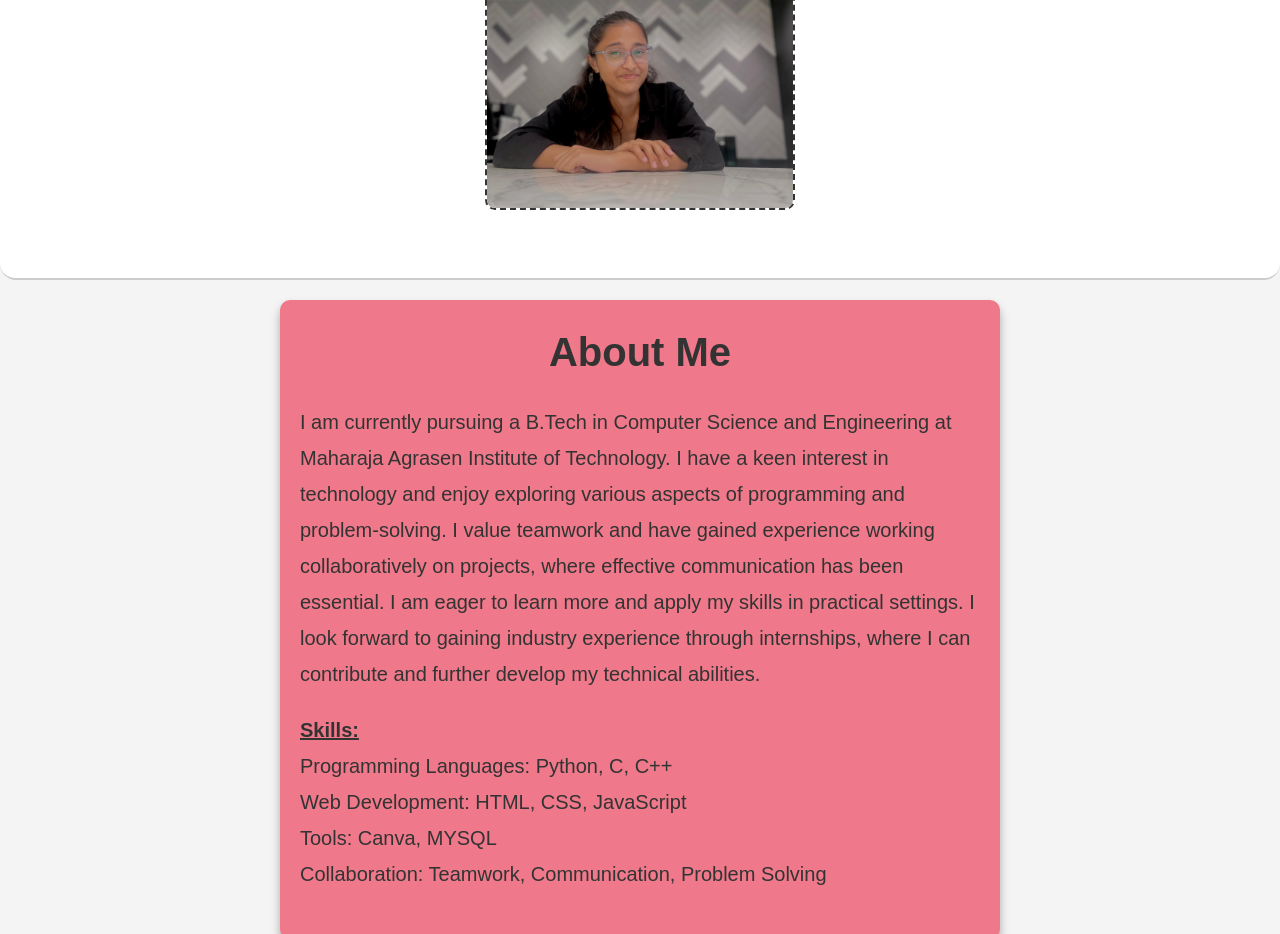
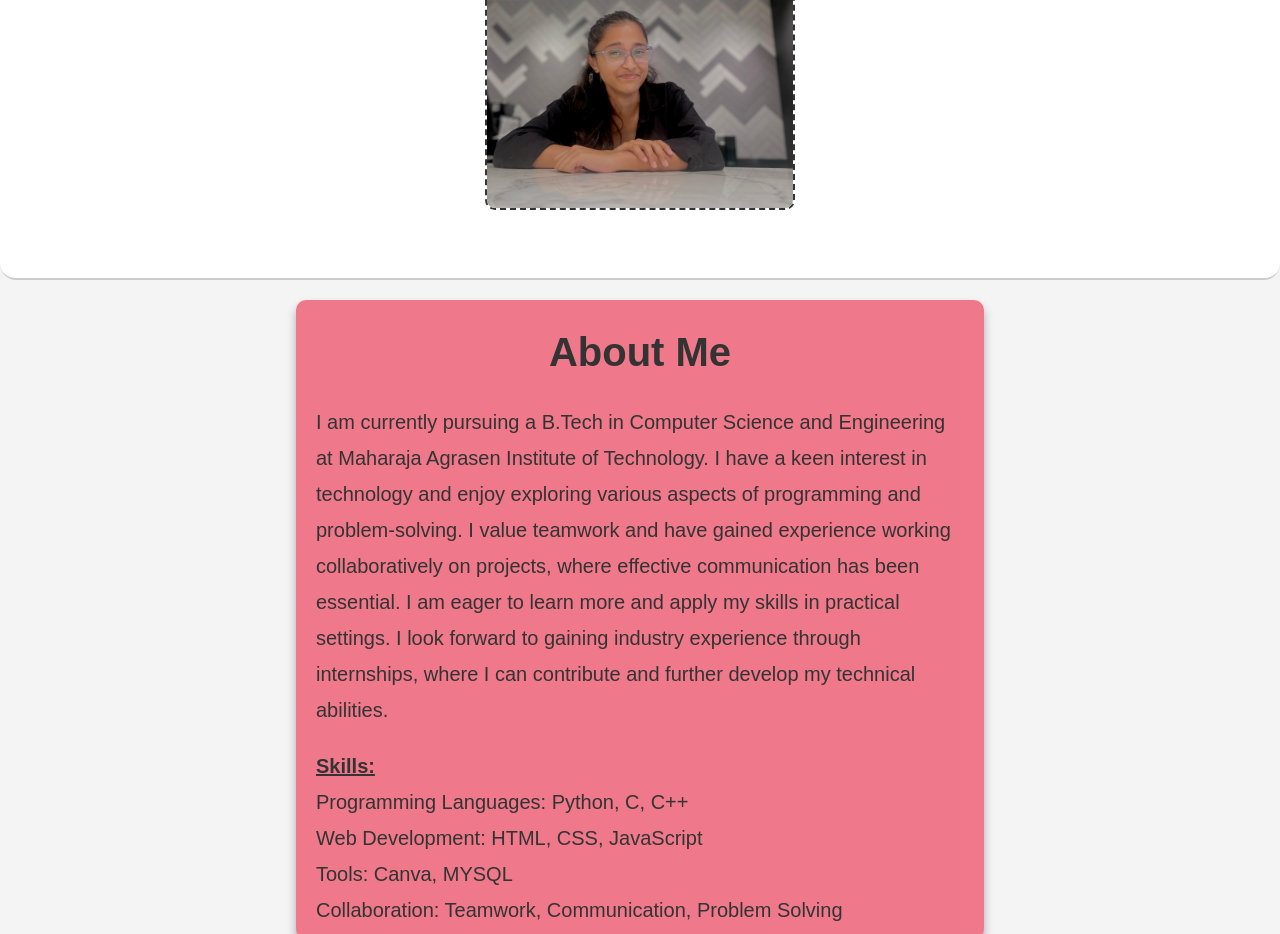
Before and after one commit to veneya/myPortfolio, a plain HTML site: page index.html in a window 1280 px wide. Shown: the part 638-1572 px from the top of the page. Drawn offline with Linux system fonts and the light colour scheme; a script that the page names is missing.

Commit message:
Update style.css

```diff
--- a/style.css
+++ b/style.css
@@ -141,8 +141,8 @@ section p {
 }
 
 .main_sections section{
-    width: 45rem;
-    height:40rem;
+    width: 43rem;
+    height:38rem;
     padding: 20px;
     margin: 20px;
     border-radius: 10px;
```
